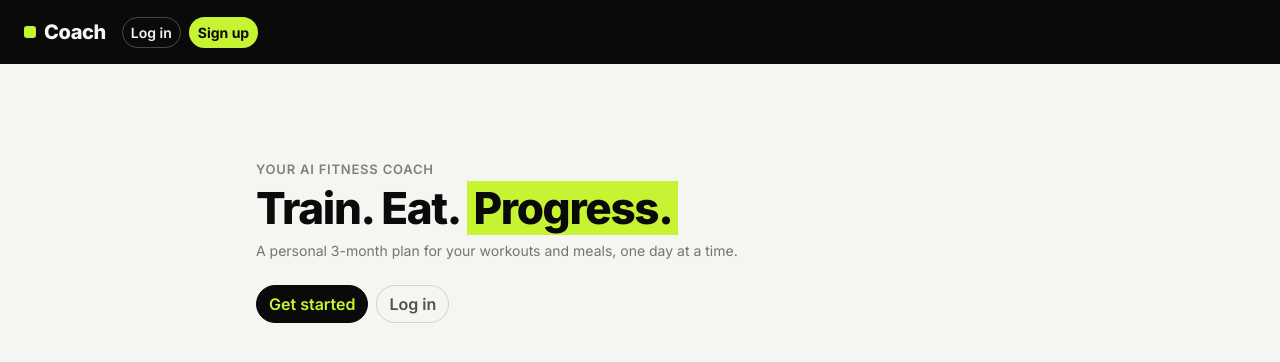
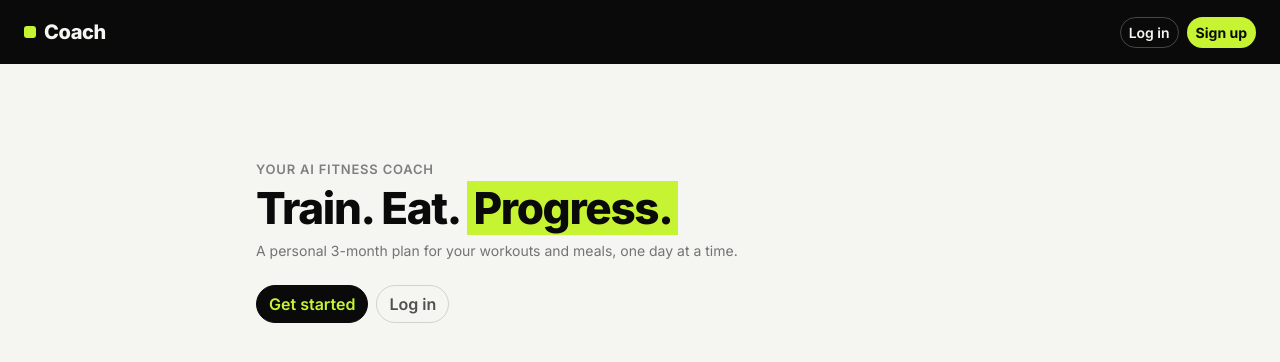
Before and after one commit to Gabin-Marinus/Coach, a Rails app: page / in a window 1280 px wide. Shown: the top 362 px of the page. Run offline with Rails 7, Linux system fonts and the light colour scheme; style sheets or scripts are compiled from the project's sources; parts of the project's set-up code (start-up, migrations or seed data) failed here and were passed over; some libraries are stand-ins or nearby versions.

Commit message:
Keep Log in / Sign up buttons on the right when logged out

```diff
--- a/app/views/shared/_navbar.html.erb
+++ b/app/views/shared/_navbar.html.erb
@@ -29,7 +29,7 @@
       </div>
     </div>
   <% else %>
-    <div class="d-flex gap-2">
+    <div class="d-flex gap-2 ms-auto">
       <%= link_to "Log in", new_user_session_path, class: "btn btn-sm btn-ghost" %>
       <%= link_to "Sign up", new_user_registration_path, class: "btn btn-sm btn-neon" %>
     </div>
```
